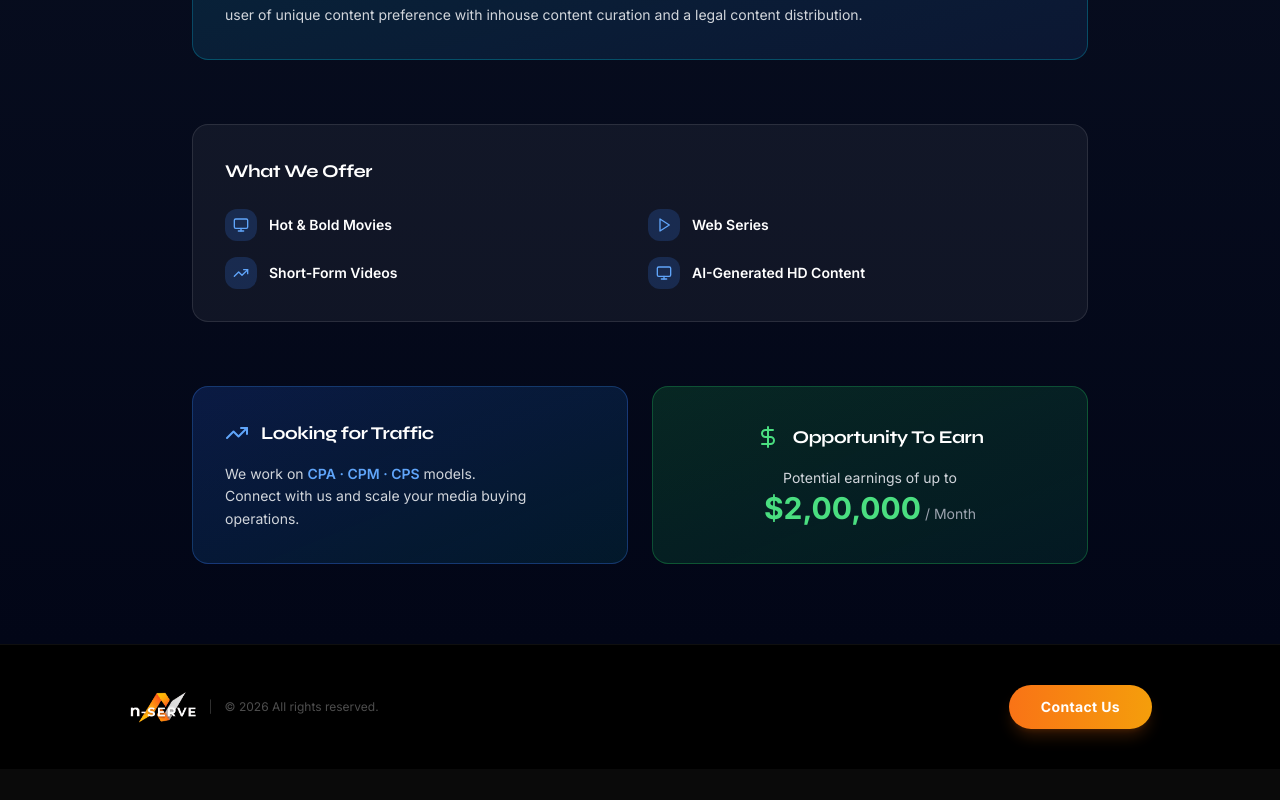
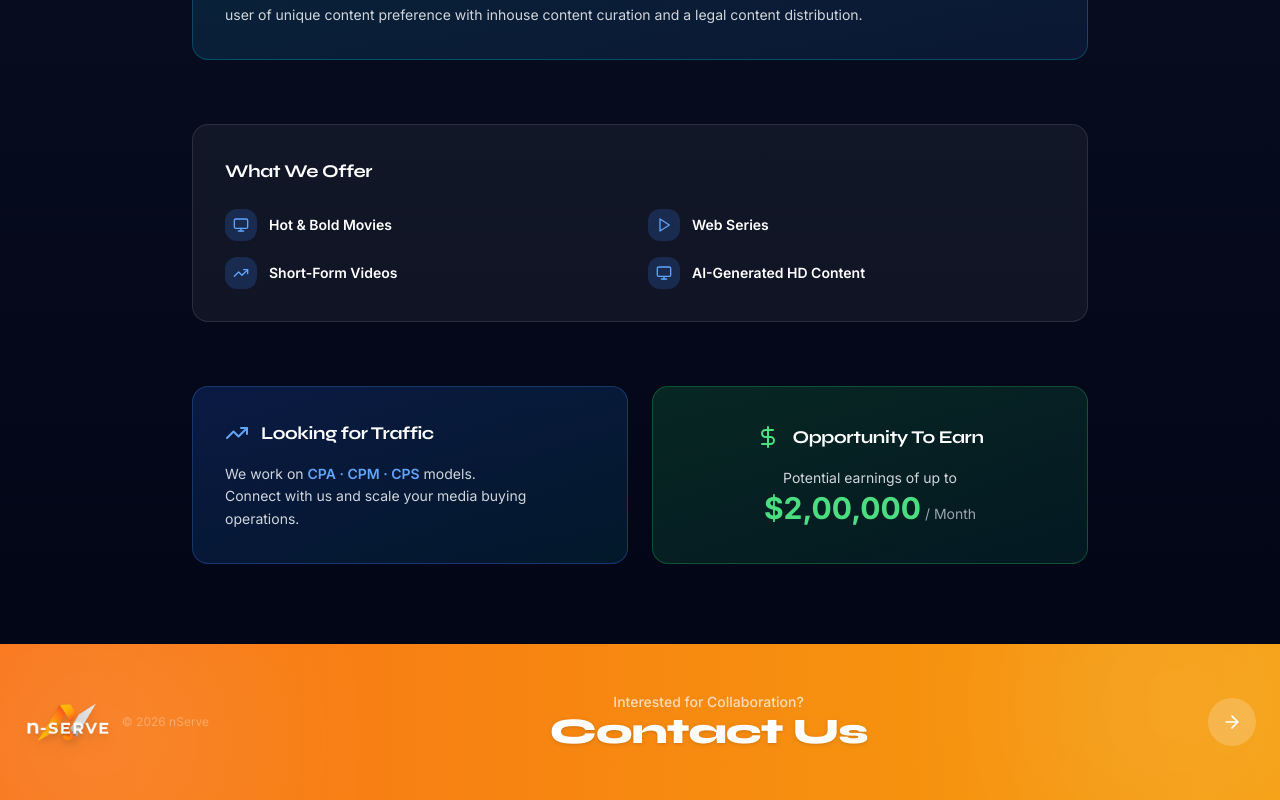
Before and after one commit to akashzeen-art/nServe.Service, a React (Vite) app: page /vod in a window 1280 px wide. Shown: the part 2030-2830 px from the top of the page. Before the commit the page ends 2799 px from the top, so only its background shows below. Built offline with nearby package versions, Linux system fonts and the light colour scheme.

Commit message:
Footer: full-width orange banner matching floating button style, clickable

```diff
--- a/src/components/Footer.tsx
+++ b/src/components/Footer.tsx
@@ -1,22 +1,44 @@
 import { useNavigate } from "react-router-dom";
+import { ArrowRight } from "lucide-react";
 
 export default function Footer() {
   const navigate = useNavigate();
 
   return (
-    <footer className="bg-black border-t border-white/[0.06] px-6 py-10">
-      <div className="max-w-5xl mx-auto flex flex-col sm:flex-row items-center justify-between gap-6">
+    <footer
+      className="relative w-full overflow-hidden bg-gradient-to-r from-orange-500 to-amber-500 cursor-pointer group"
+      onClick={() => navigate("/contact")}
+    >
+      {/* Blobs */}
+      <div className="absolute inset-0 pointer-events-none">
+        <div className="absolute -top-16 -left-16 w-80 h-80 rounded-full blur-[80px] bg-white/10" />
+        <div className="absolute -bottom-16 -right-16 w-80 h-80 rounded-full blur-[80px] bg-white/10" />
+      </div>
+
+      <div className="relative z-10 w-full px-6 py-12 flex flex-col sm:flex-row items-center justify-between gap-6">
+
+        {/* Left: logo + copyright */}
         <div className="flex items-center gap-3">
-          <img src="/logo.png" alt="nServe" className="h-8 w-auto object-contain" />
-          <span className="text-white/20 text-xs">|</span>
-          <p className="text-white/30 text-xs">© {new Date().getFullYear()} All rights reserved.</p>
+          <img src="/logo.png" alt="nServe" className="h-10 w-auto object-contain drop-shadow-lg" />
+          <span className="text-white/30 text-xs hidden sm:block">© {new Date().getFullYear()} nServe</span>
         </div>
-        <button
-          onClick={() => navigate("/contact")}
-          className="relative overflow-hidden bg-gradient-to-r from-orange-500 to-amber-500 hover:from-orange-400 hover:to-amber-400 text-white font-bold py-3 px-8 rounded-full transition-all duration-300 hover:scale-105 active:scale-95 shadow-lg shadow-orange-500/20 text-sm tracking-wide"
-        >
-          Contact Us
-        </button>
+
+        {/* Center: text */}
+        <div className="text-center">
+          <p className="text-white/70 text-sm font-medium">Interested for Collaboration?</p>
+          <h2
+            className="text-2xl md:text-4xl font-black text-white tracking-tight drop-shadow"
+            style={{ fontFamily: "Syne, sans-serif" }}
+          >
+            Contact Us
+          </h2>
+        </div>
+
+        {/* Right: arrow */}
+        <div className="flex items-center justify-center w-12 h-12 rounded-full bg-white/20 group-hover:bg-white/30 transition-colors">
+          <ArrowRight className="w-5 h-5 text-white group-hover:translate-x-1 transition-transform" />
+        </div>
+
       </div>
     </footer>
   );
```
